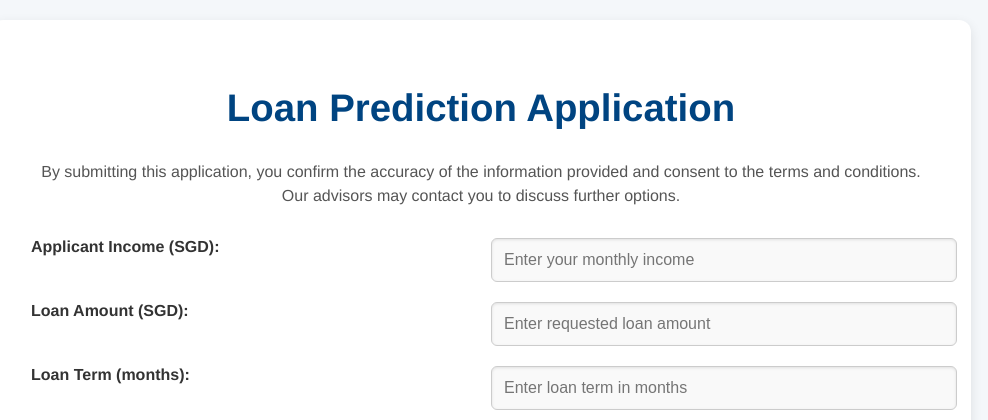
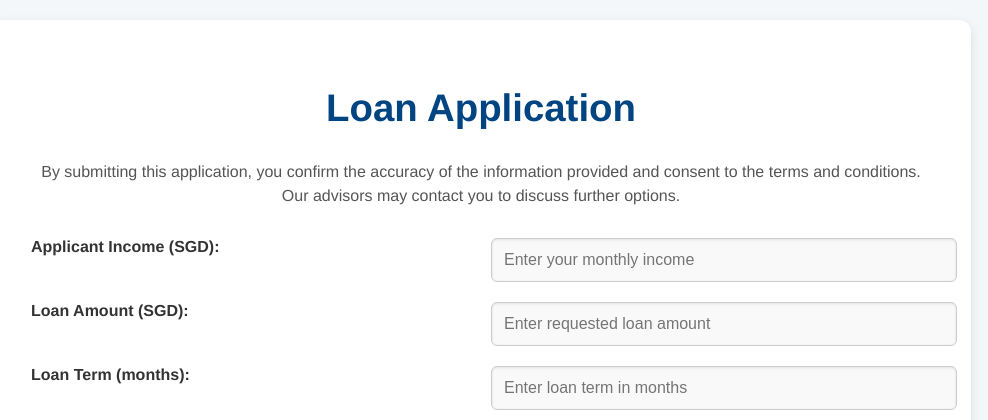
Before and after one commit to sallylim0905/loan-application, a Flask app: page / in a window 1280 px wide. Shown: the top 420 px of the page, without its empty margins (159-1147 px from the left). Run offline with Flask 3, Linux system fonts and the light colour scheme; parts of the project's set-up code (start-up, migrations or seed data) failed here and were passed over.

Commit message:
Update index.html

```diff
--- a/templates/index.html
+++ b/templates/index.html
@@ -170,7 +170,7 @@
 </head>
 <body>
     <div class="container">
-        <h1>Loan Prediction Application</h1>
+        <h1>Loan Application</h1>
 
         <!-- Introductory Text Section -->
         <div class="intro-text">
```
